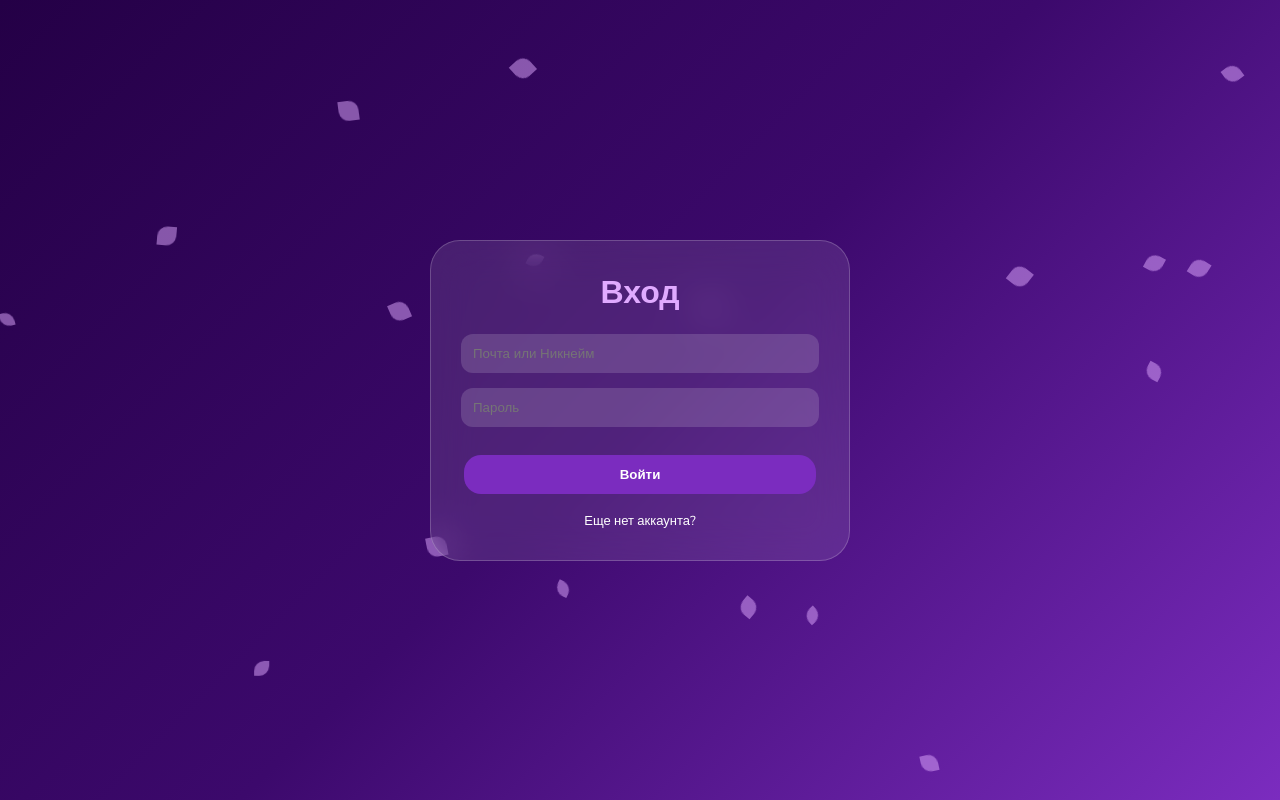
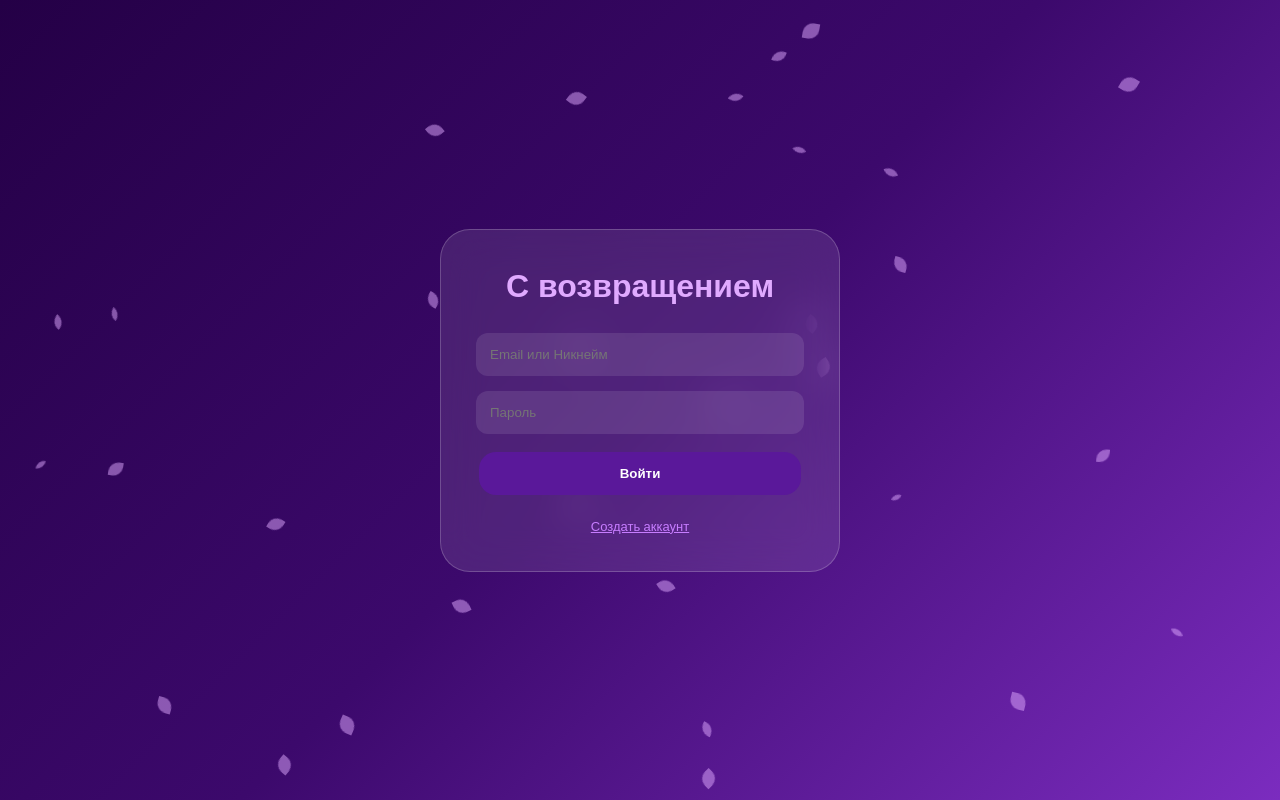
Before and after one commit to artemvergunov2009-ui/posmotri-v-okno-ad, a Flask app: page / in a window 1280 px wide. Run offline with Flask 3, Linux system fonts and the light colour scheme.

Commit message:
Update index.html

```diff
--- a/templates/index.html
+++ b/templates/index.html
@@ -6,142 +6,149 @@
     <title>MediaStudio</title>
     <link href="https://fonts.googleapis.com/css2?family=Nunito:wght@400;600;800&display=swap" rel="stylesheet">
     <style>
-        /* Весь твой предыдущий CSS + новые стили уведомлений */
         * { box-sizing: border-box; margin: 0; padding: 0; }
         body {
             font-family: 'Nunito', sans-serif;
             background: linear-gradient(135deg, #240046 0%, #3c096c 50%, #7b2cbf 100%);
-            color: #fff; min-height: 100vh; overflow: hidden;
-            display: flex; justify-content: center; align-items: center;
+            color: #fff; min-height: 100vh; display: flex; justify-content: center; align-items: center; overflow: hidden;
         }
 
-        /* УВЕДОМЛЕНИЯ ВНУТРИ САЙТА */
-        #status-msg {
-            position: fixed; top: 20px; right: 20px; padding: 15px 25px;
-            border-radius: 15px; z-index: 100; display: none;
-            backdrop-filter: blur(10px); font-weight: 600;
-            animation: slideIn 0.5s ease;
+        /* КРАСИВОЕ УВЕДОМЛЕНИЕ ВНУТРИ САЙТА */
+        #toast {
+            position: fixed; top: 20px; transform: translateY(-150%);
+            background: rgba(255, 255, 255, 0.1); backdrop-filter: blur(15px);
+            padding: 15px 30px; border-radius: 20px; border: 1px solid rgba(255,255,255,0.2);
+            transition: 0.5s cubic-bezier(0.175, 0.885, 0.32, 1.275); z-index: 1000;
         }
-        .msg-error { background: rgba(255, 75, 75, 0.2); border: 1px solid #ff4b4b; color: #ff4b4b; }
-        .msg-success { background: rgba(75, 255, 75, 0.2); border: 1px solid #4bff4b; color: #4bff4b; }
-
-        @keyframes slideIn { from { transform: translateX(100%); } to { transform: translateX(0); } }
+        #toast.show { transform: translateY(0); }
 
         .content-card {
             background: rgba(255, 255, 255, 0.1); backdrop-filter: blur(20px);
-            padding: 30px; border-radius: 30px; border: 1px solid rgba(255, 255, 255, 0.2);
-            width: 90%; max-width: 420px; z-index: 2; text-align: center;
+            padding: 35px; border-radius: 30px; border: 1px solid rgba(255,255,255,0.2);
+            width: 90%; max-width: 400px; z-index: 10; text-align: center;
         }
 
-        /* Поля ввода */
+        .input-group { margin-bottom: 15px; }
+        input {
+            width: 100%; padding: 14px; border: none; border-radius: 12px;
+            background: rgba(255, 255, 255, 0.1); color: #fff; outline: none; transition: 0.3s;
+        }
+        input:focus { background: rgba(255, 255, 255, 0.2); }
         .input-row { display: flex; gap: 10px; margin-bottom: 15px; }
-        input {
-            width: 100%; padding: 12px; border: none; border-radius: 12px;
-            background: rgba(255, 255, 255, 0.15); color: #fff; outline: none;
+
+        .rainbow-btn {
+            position: relative; padding: 3px; border-radius: 20px; background: transparent;
+            border: none; cursor: pointer; overflow: hidden; width: 100%;
         }
+        .rainbow-btn span {
+            display: block; padding: 14px; background: #5a189a; border-radius: 17px;
+            font-weight: 800; color: #fff; position: relative; z-index: 2;
+        }
+        .rainbow-btn:hover::before {
+            content: ''; position: absolute; top: -50%; left: -50%; width: 200%; height: 200%;
+            background: conic-gradient(#ff0000, #ff7f00, #ffff00, #00ff00, #0000ff, #4b0082, #8b00ff, #ff0000);
+            z-index: 1; animation: spin 2s linear infinite;
+        }
+        @keyframes spin { 100% { transform: rotate(360deg); } }
+
+        .toggle-btn { margin-top: 20px; font-size: 13px; color: #c77dff; cursor: pointer; text-decoration: underline; }
         .hidden { display: none; }
-
-        /* Кнопка и лепестки (оставляем старые) */
-        .rainbow-btn { position: relative; padding: 3px; border-radius: 20px; background: transparent; border: none; cursor: pointer; overflow: hidden; width: 100%; margin-top: 10px; }
-        .rainbow-btn span { display: block; padding: 12px; background: #7b2cbf; border-radius: 17px; font-weight: 800; color: #fff; position: relative; z-index: 2; }
-        .rainbow-btn:hover::before { content: ''; position: absolute; top: -50%; left: -50%; width: 200%; height: 200%; background: conic-gradient(#ff0000, #ff7f00, #ffff00, #00ff00, #0000ff, #4b0082, #8b00ff, #ff0000); z-index: 1; animation: spin 2s linear infinite; }
-        @keyframes spin { 100% { transform: rotate(360deg); } }
         #flowers-container { position: fixed; top: 0; left: 0; width: 100%; height: 100%; pointer-events: none; z-index: 1; }
         .flower { position: absolute; background: #e0aaff; border-radius: 10px 0; opacity: 0.5; animation: fall linear forwards; }
-        @keyframes fall { to { transform: translateY(110vh) rotate(720deg); } }
+        @keyframes fall { to { transform: translateY(110vh) rotate(360deg); } }
     </style>
 </head>
 <body>
-    <div id="status-msg"></div>
+    <div id="toast">Сообщение</div>
     <div id="flowers-container"></div>
 
     <div class="content-card">
-        <h1 id="form-title" style="margin-bottom: 20px; color: #e0aaff;">Вход</h1>
+        <h1 id="title" style="margin-bottom: 25px; color: #e0aaff;">С возвращением</h1>
 
         <form id="loginForm">
-            <input type="text" id="loginInput" placeholder="Почта или Никнейм" style="margin-bottom: 15px;" required>
-            <input type="password" id="loginPass" placeholder="Пароль" style="margin-bottom: 15px;" required>
+            <div class="input-group"><input type="text" id="lInput" placeholder="Email или Никнейм" required></div>
+            <div class="input-group"><input type="password" id="lPass" placeholder="Пароль" required></div>
             <button type="submit" class="rainbow-btn"><span>Войти</span></button>
-            <p style="margin-top: 15px; font-size: 13px; cursor: pointer;" onclick="toggle()">Еще нет аккаунта?</p>
+            <p class="toggle-btn" onclick="toggle()">Создать аккаунт</p>
         </form>
 
         <form id="registerForm" class="hidden">
             <div class="input-row">
-                <input type="text" id="regFirst" placeholder="Имя" required>
-                <input type="text" id="regLast" placeholder="Фамилия" required>
+                <input type="text" id="rFirst" placeholder="Имя" required>
+                <input type="text" id="rLast" placeholder="Фамилия" required>
             </div>
-            <input type="text" id="regUser" placeholder="Никнейм" style="margin-bottom: 15px;" required>
-            <input type="email" id="regEmail" placeholder="Email" style="margin-bottom: 15px;" required>
-            <input type="password" id="regPass" placeholder="Пароль" style="margin-bottom: 15px;" required>
-            <button type="submit" class="rainbow-btn"><span>Создать профиль</span></button>
-            <p style="margin-top: 15px; font-size: 13px; cursor: pointer;" onclick="toggle()">Уже есть аккаунт?</p>
+            <div class="input-group"><input type="text" id="rUser" placeholder="Никнейм" required></div>
+            <div class="input-group"><input type="email" id="rEmail" placeholder="Email" required></div>
+            <div class="input-group"><input type="password" id="rPass" placeholder="Пароль" required></div>
+            <button type="submit" class="rainbow-btn"><span>Зарегистрироваться</span></button>
+            <p class="toggle-btn" onclick="toggle()">Уже есть аккаунт</p>
         </form>
     </div>
 
     <script>
         const API = 'https://mediastudio-creative-mdpz.onrender.com/api';
 
-        function showMsg(text, isError = false) {
-            const el = document.getElementById('status-msg');
-            el.innerText = text;
-            el.className = isError ? 'msg-error' : 'msg-success';
-            el.style.display = 'block';
-            setTimeout(() => { el.style.display = 'none'; }, 4000);
+        function notify(text, color = "#e0aaff") {
+            const t = document.getElementById('toast');
+            t.innerText = text;
+            t.style.color = color;
+            t.classList.add('show');
+            setTimeout(() => t.classList.remove('show'), 3000);
         }
 
         function toggle() {
             document.getElementById('loginForm').classList.toggle('hidden');
             document.getElementById('registerForm').classList.toggle('hidden');
-            document.getElementById('form-title').innerText =
-                document.getElementById('registerForm').classList.contains('hidden') ? 'Вход' : 'Регистрация';
+            document.getElementById('title').innerText =
+                document.getElementById('loginForm').classList.contains('hidden') ? 'Регистрация' : 'С возвращением';
         }
 
         // РЕГИСТРАЦИЯ
         document.getElementById('registerForm').onsubmit = async (e) => {
             e.preventDefault();
-            const response = await fetch(`${API}/register`, {
+            const res = await fetch(`${API}/register`, {
                 method: 'POST',
                 headers: {'Content-Type': 'application/json'},
                 body: JSON.stringify({
-                    first_name: document.getElementById('regFirst').value,
-                    last_name: document.getElementById('regLast').value,
-                    username: document.getElementById('regUser').value,
-                    email: document.getElementById('regEmail').value,
-                    password: document.getElementById('regPass').value
+                    first_name: document.getElementById('rFirst').value,
+                    last_name: document.getElementById('rLast').value,
+                    username: document.getElementById('rUser').value,
+                    email: document.getElementById('rEmail').value,
+                    password: document.getElementById('rPass').value
                 })
             });
-            const res = await response.json();
-            if(res.success) { showMsg("Регистрация успешна! Теперь войдите."); toggle(); }
-            else { showMsg(res.error, true); }
+            const data = await res.json();
+            if(data.success) { notify("Успех! Войдите в аккаунт", "#4bff4b"); toggle(); }
+            else { notify("Ошибка: " + data.error, "#ff4b4b"); }
         };
 
         // ВХОД
         document.getElementById('loginForm').onsubmit = async (e) => {
             e.preventDefault();
-            const response = await fetch(`${API}/login`, {
+            const res = await fetch(`${API}/login`, {
                 method: 'POST',
                 headers: {'Content-Type': 'application/json'},
                 body: JSON.stringify({
-                    login_input: document.getElementById('loginInput').value,
-                    password: document.getElementById('loginPass').value
+                    login_input: document.getElementById('lInput').value,
+                    password: document.getElementById('lPass').value
                 })
             });
-            const res = await response.json();
-            if(res.success) { showMsg(`Привет, ${res.user.username}!`); }
-            else { showMsg("Неверный логин или пароль", true); }
+            const data = await res.json();
+            if(data.success) { notify(`Привет, ${data.user.username}!`, "#4bff4b"); }
+            else { notify("Неверный логин или пароль", "#ff4b4b"); }
         };
 
         // ЛЕПЕСТКИ
         setInterval(() => {
-            const container = document.getElementById('flowers-container');
+            const c = document.getElementById('flowers-container');
             const f = document.createElement('div');
             f.className = 'flower';
             f.style.left = Math.random() * 100 + 'vw';
-            f.style.width = f.style.height = (Math.random() * 10 + 10) + 'px';
+            f.style.width = f.style.height = (Math.random() * 8 + 8) + 'px';
             f.style.animationDuration = (Math.random() * 3 + 2) + 's';
-            container.appendChild(f);
-            setTimeout(() => f.remove(), 5000);
-        }, 150);
+            c.appendChild(f);
+            setTimeout(() => f.remove(), 4000);
+        }, 100);
     </script>
 </body>
 </html>
```
